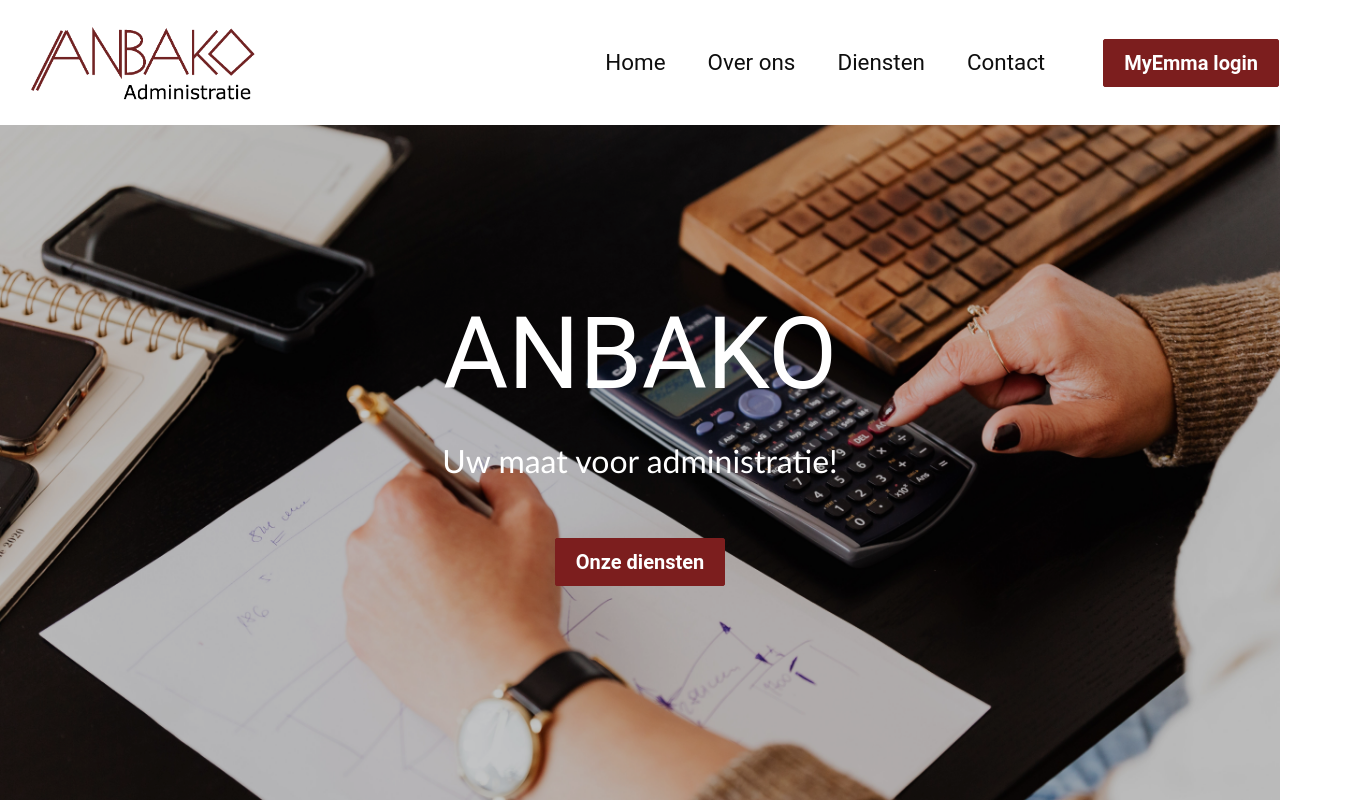
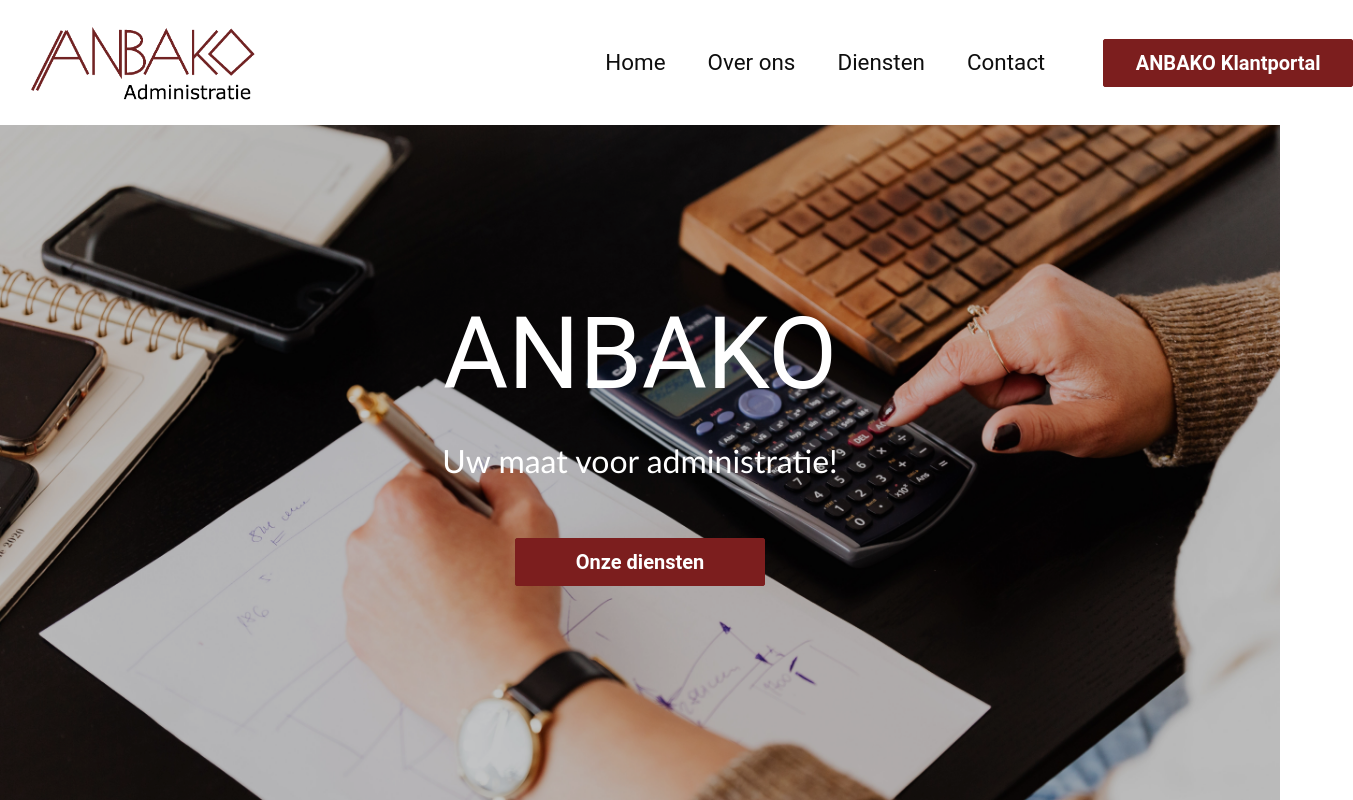
Before and after one commit to DGrunsven/Anbako, a React (Create React App) app: page / in a window 1280 px wide. Shown: the top 800 px of the page, 1353 px wide, since content can reach past the window. Built offline with nearby package versions, Linux system fonts and the light colour scheme.

Commit message:
Anbako portal changes

```diff
--- a/src/Components/Button.css
+++ b/src/Components/Button.css
@@ -1,5 +1,5 @@
 :root {
-    --primary:  rgb(124, 30, 30);
+  --primary: rgb(124, 30, 30);
 }
 
 .btn {
@@ -10,7 +10,7 @@
   cursor: pointer;
 }
 
-.btn--primary{
+.btn--primary {
   background-color: var(--primary);
   color: #242424;
   border: 1px solid var(--primary);
@@ -28,6 +28,7 @@
   padding: 8px 20px;
   font-size: 20px;
   font-weight: 700;
+  width: 250px;
 }
 
 .btn--large {
@@ -35,7 +36,8 @@
   font-size: 20px;
 }
 
-.btn--medium:hover, .btn--large:hover {
+.btn--medium:hover,
+.btn--large:hover {
   background: #ffffff8a;
   color: rgb(124, 30, 30);
   transition: all 0.3s ease-out;
--- a/src/Components/Button.js
+++ b/src/Components/Button.js
@@ -1,23 +1,37 @@
-import React from 'react';
-import './Button.css';
+import React from "react";
+import "./Button.css";
 
-const STYLES = ['btn--primary', 'btn--outline']
+const STYLES = ["btn--primary", "btn--outline"];
 
-const SIZES =['btn--medium', 'button--large']
+const SIZES = ["btn--medium", "button--large"];
 
-export const Button = ({children, type, onClick, buttonStyle, buttonSize}) => {
-    const checkButtonStyle = STYLES.includes(buttonStyle) ? buttonStyle : STYLES[0];
+export const Button = ({
+  children,
+  type,
+  onClick,
+  buttonStyle,
+  buttonSize,
+}) => {
+  const checkButtonStyle = STYLES.includes(buttonStyle)
+    ? buttonStyle
+    : STYLES[0];
 
-    const checkButtonSize = SIZES.includes(buttonSize) ? buttonSize : SIZES[0]
+  const checkButtonSize = SIZES.includes(buttonSize) ? buttonSize : SIZES[0];
 
   return (
-        <a href="https://anbako.myemmacloud.com/auth/login?returnUrl=%2Fdashboard" className='btn-mobile' target="_blank" rel="noreferrer">
+    <a
+      href="https://klant.anbako.nl/login?url=%2f"
+      className="btn-mobile"
+      target="_blank"
+      rel="noreferrer"
+    >
       <button
         className={`btn ${checkButtonStyle} ${checkButtonSize}`}
         onClick={onClick}
-            type={type}>
+        type={type}
+      >
         {children}
       </button>
     </a>
-    )
-}
+  );
+};
--- a/src/Components/Navbar.js
+++ b/src/Components/Navbar.js
@@ -98,17 +98,19 @@
               </li>
               <li className="nav-item">
                 <a
-                  href="https://anbako.myemmacloud.com/auth/login?returnUrl=%2Fdashboard"
+                  href="https://klant.anbako.nl/login?url=%2f"
                   className="nav-links-mobile"
                   target="_blank"
                   rel="noreferrer"
                 >
-                  MyEmma login
+                  ANBAKO Klantportal
                 </a>
               </li>
             </ul>
           </div>
-          {button && <Button buttonStyle="btn--outline">MyEmma login</Button>}
+          {button && (
+            <Button buttonStyle="btn--outline">ANBAKO Klantportal</Button>
+          )}
         </div>
       </nav>
     </>
```
Lines whose indentation alone changed are shown as unchanged.
